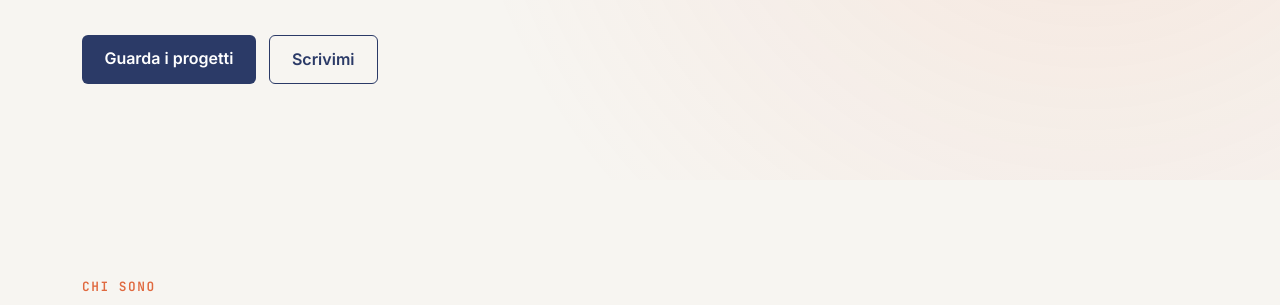
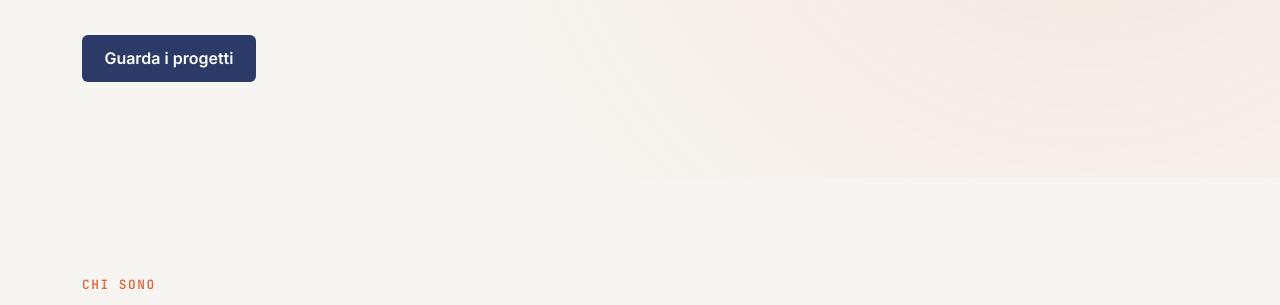
Before and after one commit to GiuseppeB-portfolio/Portfolio-Giuseppe-Bianco, a website: page index.html in a window 1280 px wide. Shown: the part 478-783 px from the top of the page. Drawn offline with nearby package versions, Linux system fonts and the light colour scheme.

Commit message:
Tolto tasto scrivimi su index

```diff
--- a/index.html
+++ b/index.html
@@ -55,7 +55,6 @@
           <p class="hero-lead">Esperienza con Power BI, SQL e Python. Oggi ci aggiungo anche AI e machine learning, grazie a un master in corso.</p>
           <div class="hero-actions">
             <a href="progetti.html" class="btn-primary-custom">Guarda i progetti</a>
-            <a href="contatti.html" class="btn-outline-custom">Scrivimi</a>
           </div>
         </div>
 
```
